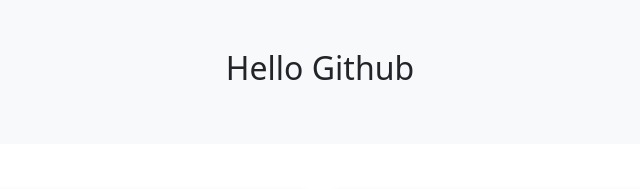
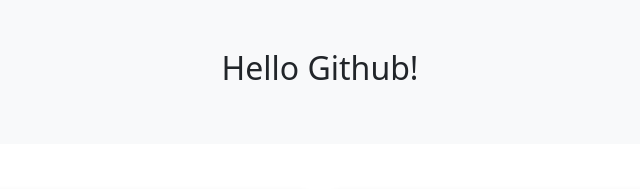
Before and after one commit to vosmond75/saad-git-repo, a plain HTML site: page index.html in a window 1280 px wide. Shown: the top 189 px of the page, 320-960 px from the left. Drawn offline with nearby package versions, Linux system fonts and the light colour scheme.

```diff
--- a/index.html
+++ b/index.html
@@ -12,7 +12,7 @@
 
 <body>
     <div class="banner mb-5 d-flex w-100 bg-light min-vh-20 align-items-center justify-content-center">
-        <h2>Hello Github</h2>
+        <h2>Hello Github!</h2>
     </div>
 
     <div class="container">
```
